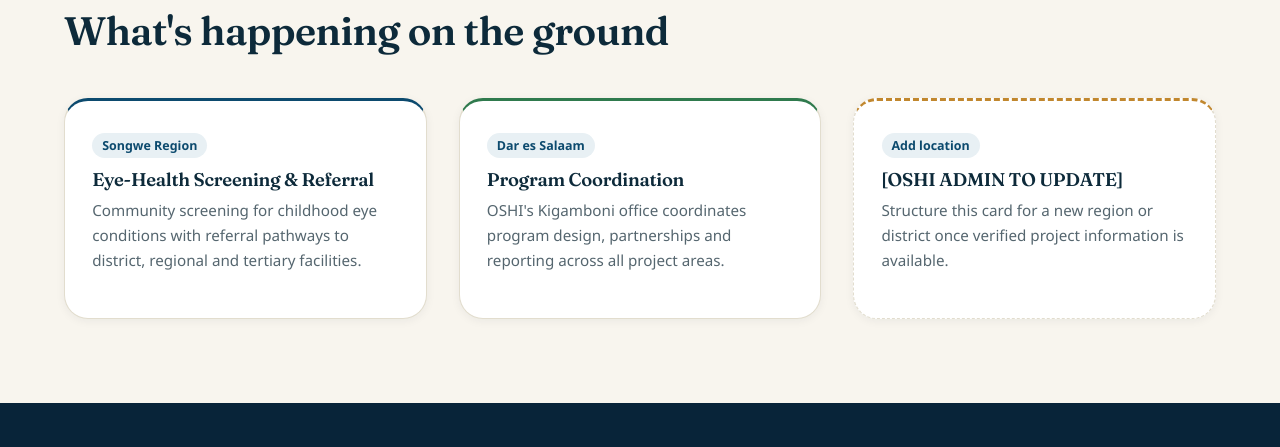
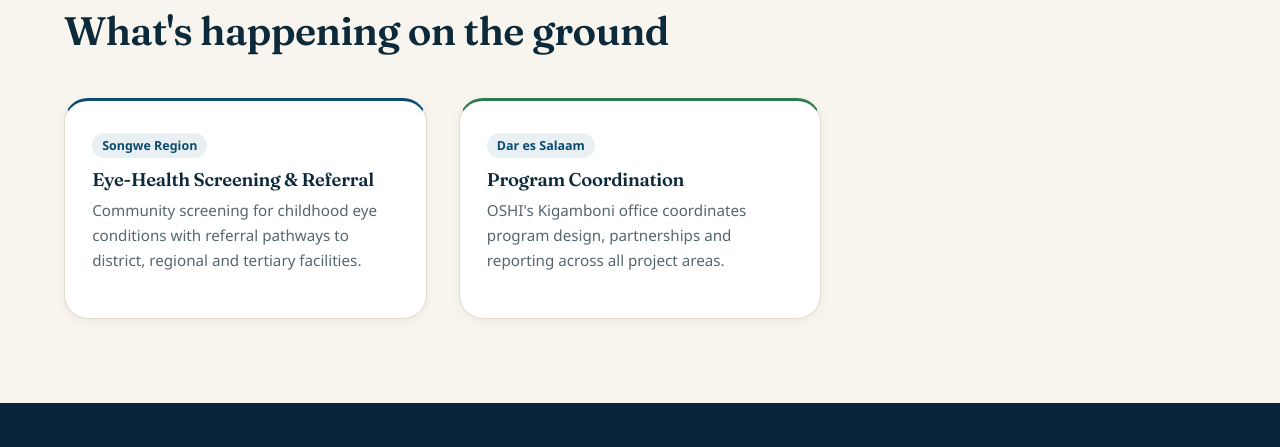
Before and after one commit to Frank-Gogadi/oshi-file-4, a plain HTML site: page where-we-work.html in a window 1280 px wide. Shown: the part 1105-1552 px from the top of the page. Drawn offline with nearby package versions, Linux system fonts and the light colour scheme.

Commit message:
Remove 'Add location' card from where-we-work.html
Removed placeholder card for adding a new location.

```diff
--- a/where-we-work.html
+++ b/where-we-work.html
@@ -334,11 +334,6 @@
         <h3 style="margin-top:0.7rem;">Program Coordination</h3>
         <p>OSHI's Kigamboni office coordinates program design, partnerships and reporting across all project areas.</p>
       </div>
-      <div class="card accent-gold" style="border-style:dashed;">
-        <span class="tag-pill">Add location</span>
-        <h3 style="margin-top:0.7rem;">[OSHI ADMIN TO UPDATE]</h3>
-        <p>Structure this card for a new region or district once verified project information is available.</p>
-      </div>
     </div>
   </div>
 </section>
```
